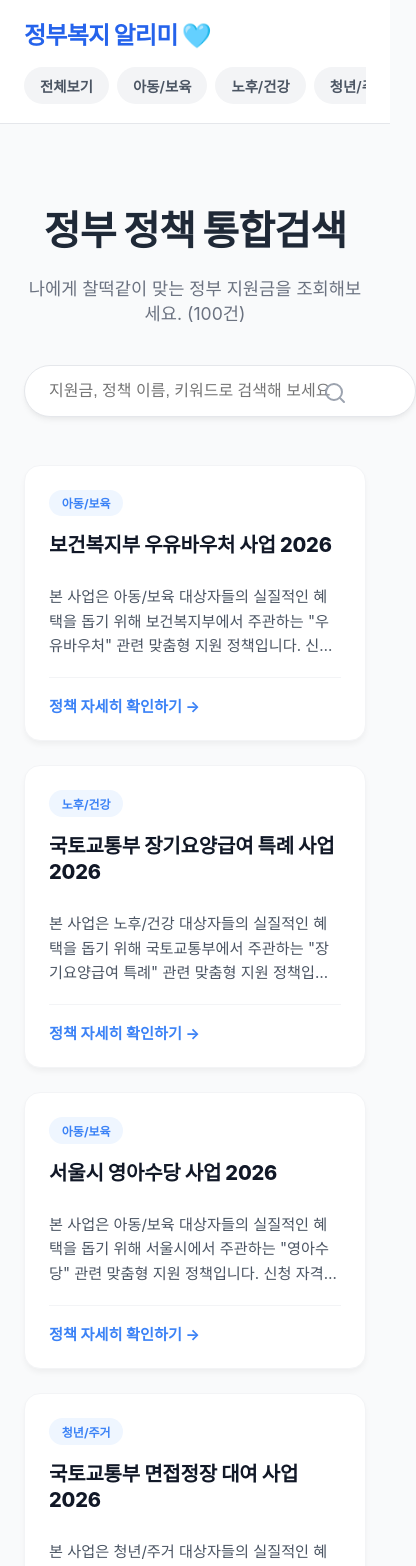
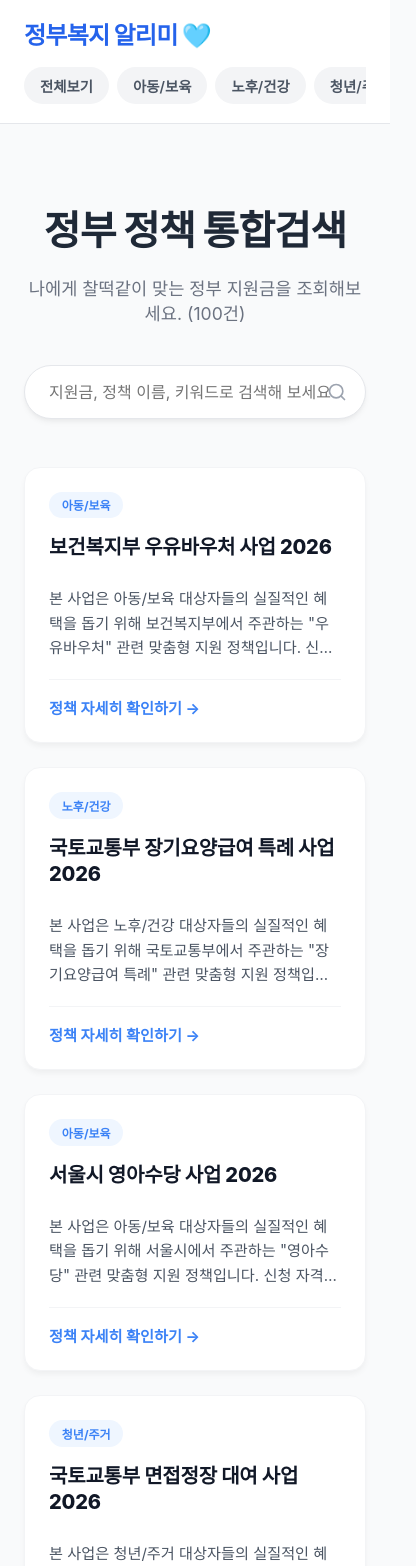
Before and after one commit to feel2174/gov-welfare, a Next.js app: page / in a window 390 px wide. Shown: the top 1566 px of the page, 416 px wide, since content can reach past the window. Built offline with nearby package versions, Linux system fonts and the light colour scheme.

Commit message:
fix: resolve mobile overflow and search bar sizing issues

```diff
--- a/src/app/layout.tsx
+++ b/src/app/layout.tsx
@@ -40,8 +40,13 @@ export default async function RootLayout({
           type="application/ld+json"
           dangerouslySetInnerHTML={{ __html: JSON.stringify(websiteJsonLd) }}
         />
+        <style dangerouslySetInnerHTML={{__html: `
+          *, *::before, *::after { box-sizing: border-box; }
+          body { -webkit-font-smoothing: antialiased; -moz-osx-font-smoothing: grayscale; margin: 0; padding: 0; overflow-x: hidden; }
+          input, button, textarea, select { font: inherit; }
+        `}} />
       </head>
-      <body style={{ margin: 0, padding: 0, fontFamily: '"Pretendard Variable", -apple-system, sans-serif', backgroundColor: '#f9fafb', color: '#111827' }}>
+      <body style={{ fontFamily: '"Pretendard Variable", -apple-system, blinkmacsystemfont, system-ui, sans-serif', backgroundColor: '#f9fafb', color: '#111827' }}>
 
         {/* Navigation Menu (Modern, Bright, Sticky) */}
         <header style={{
--- a/src/components/PolicyList.tsx
+++ b/src/components/PolicyList.tsx
@@ -42,7 +42,7 @@ export default function PolicyList({ policies, title, description }: Props) {
             </header>
 
             {/* 검색창 영역 */}
-            <div style={{ display: 'flex', justifyContent: 'center', marginBottom: '3rem' }}>
+            <div style={{ display: 'flex', justifyContent: 'center', marginBottom: '3rem', width: '100%' }}>
                 <div style={{ position: 'relative', width: '100%', maxWidth: '500px' }}>
                     <input
                         type="text"
@@ -51,6 +51,7 @@ export default function PolicyList({ policies, title, description }: Props) {
                         onChange={(e) => setSearchTerm(e.target.value)}
                         style={{
                             width: '100%',
+                            boxSizing: 'border-box',
                             padding: '1rem 1.5rem',
                             fontSize: '1rem',
                             borderRadius: '9999px',
@@ -62,8 +63,8 @@ export default function PolicyList({ policies, title, description }: Props) {
                             transition: 'box-shadow 0.2s, border-color 0.2s',
                         }}
                     />
-                    <div style={{ position: 'absolute', right: '1.2rem', top: '1rem', color: '#9ca3af' }}>
-                        <svg xmlns="http://www.w3.org/2000/svg" width="24" height="24" viewBox="0 0 24 24" fill="none" stroke="currentColor" strokeWidth="2" strokeLinecap="round" strokeLinejoin="round"><circle cx="11" cy="11" r="8"></circle><line x1="21" y1="21" x2="16.65" y2="16.65"></line></svg>
+                    <div style={{ position: 'absolute', right: '1.2rem', top: '50%', transform: 'translateY(-50%)', color: '#9ca3af', display: 'flex', alignItems: 'center' }}>
+                        <svg xmlns="http://www.w3.org/2000/svg" width="20" height="20" viewBox="0 0 24 24" fill="none" stroke="currentColor" strokeWidth="2" strokeLinecap="round" strokeLinejoin="round"><circle cx="11" cy="11" r="8"></circle><line x1="21" y1="21" x2="16.65" y2="16.65"></line></svg>
                     </div>
                 </div>
             </div>
@@ -74,7 +75,7 @@ export default function PolicyList({ policies, title, description }: Props) {
                     검색 결과가 없습니다. 다른 키워드로 검색해 보세요.
                 </div>
             ) : (
-                <div style={{ display: 'grid', gap: '1.5rem', gridTemplateColumns: 'repeat(auto-fill, minmax(320px, 1fr))' }}>
+                <div style={{ display: 'grid', gap: '1.5rem', gridTemplateColumns: 'repeat(auto-fill, minmax(280px, 1fr))' }}>
                     {filteredPolicies.map((policy) => (
                         <article key={policy.id} style={{
                             backgroundColor: '#ffffff',
```
